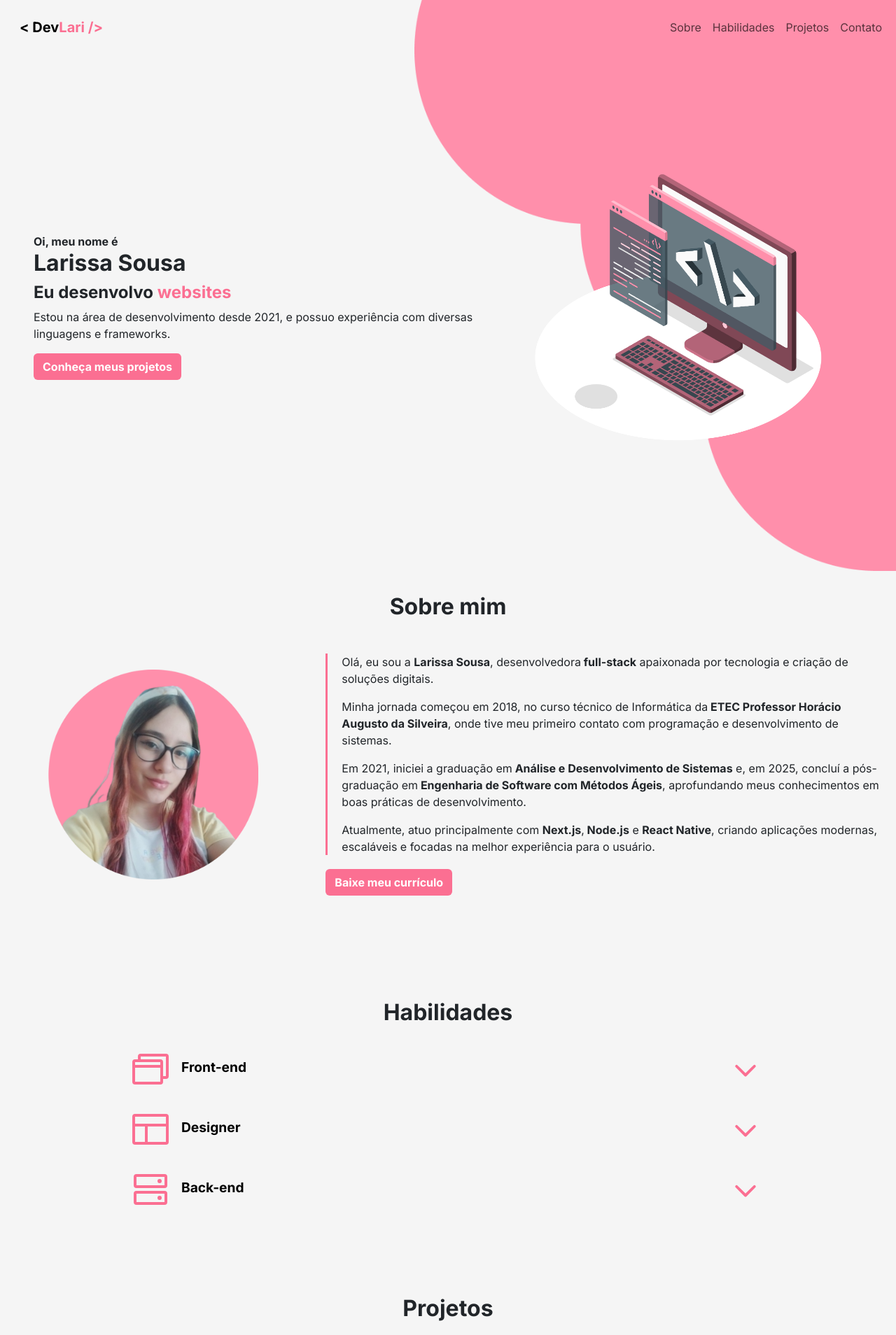
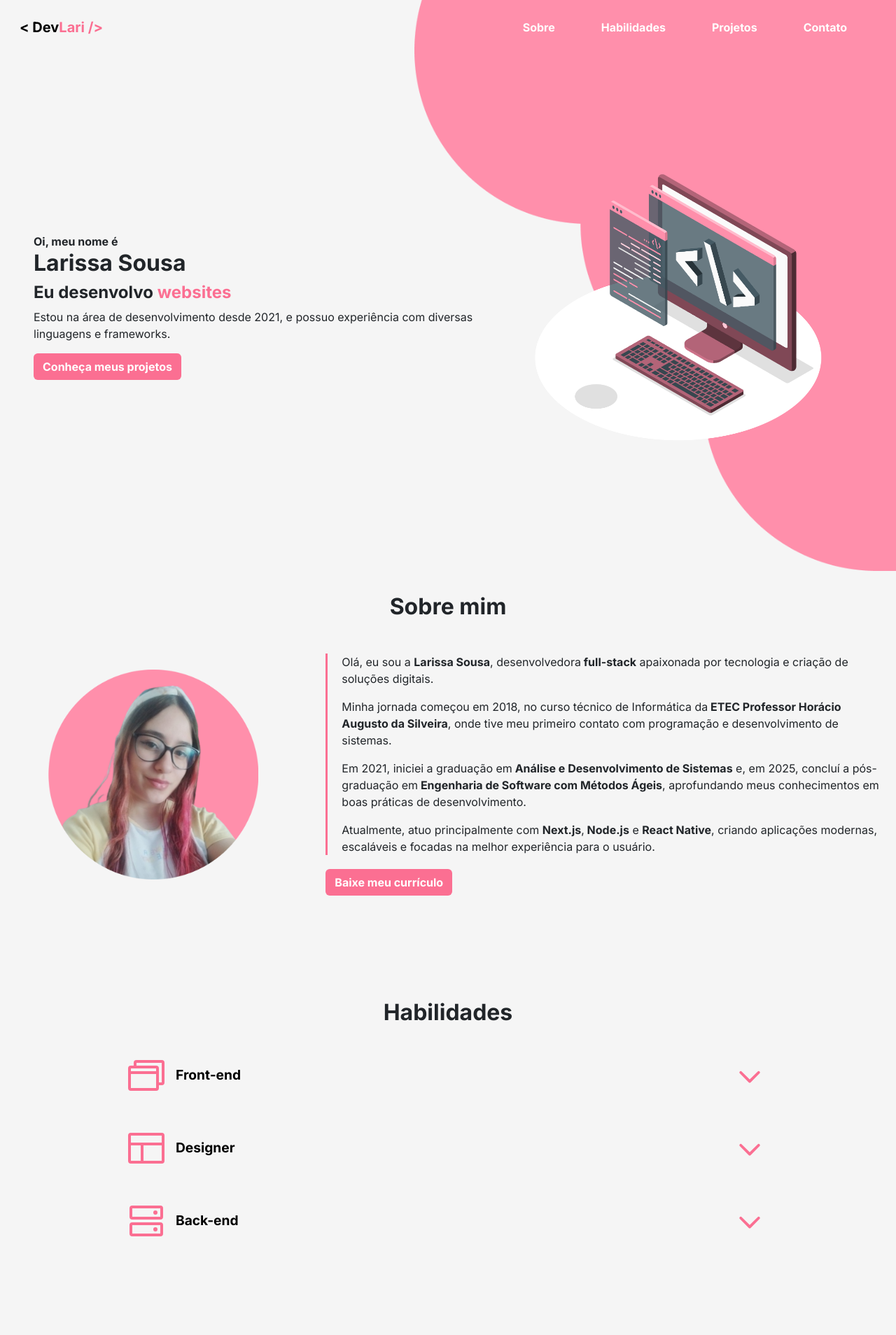
Before and after one commit to devlari/portfolio, a Next.js app: page / in a window 1280 px wide. Shown: the top 1908 px of the page at 70% size. Built offline with nearby package versions, Linux system fonts and the light colour scheme.

Commit message:
Modularizando habilidades

```diff
--- /dev/null
+++ b/src/app/components/ui/Dropdown/Dropdown.module.css
@@ -0,0 +1,26 @@
+.dropdown {
+  margin: 20px 0;
+}
+
+.dropdownTitle {
+  display: flex;
+  justify-content: space-between;
+  align-items: center;
+  width: 100%;
+  border: none;
+  background-color: inherit;
+  cursor: pointer;
+  padding: 10px 0;
+}
+
+.dropdownTitle div {
+  display: flex;
+  align-items: center;
+  gap: 10px;
+}
+
+.dropdownList {
+  list-style: none;
+  padding-left: 0;
+  margin-top: 10px;
+}
--- a/src/app/components/ui/Dropdown/index.tsx
+++ b/src/app/components/ui/Dropdown/index.tsx
@@ -2,8 +2,8 @@
 import React, { useState } from "react";
 import Image from "next/image";
 import { DropdownItem, ItemProps } from "./item";
-import { RxCaretDown } from "react-icons/rx";
-import { RxCaretUp } from "react-icons/rx";
+import { RxCaretDown, RxCaretUp } from "react-icons/rx";
+import styles from "./Dropdown.module.css";
 
 type Props = {
   title: string;
@@ -15,25 +15,19 @@ export default function Dropdown({ title, items, icon }: Props) {
   const [open, setOpen] = useState(false);
 
   return (
-    <div className="dropdown">
-      <button className="dropdown-title" onClick={() => setOpen(!open)}>
+    <div className={styles.dropdown}>
+      <button className={styles.dropdownTitle} onClick={() => setOpen(!open)}>
         <div>
           <Image src={icon} alt="icon" width={64} height={64} unoptimized />
-
-          <span
-            className="fw-bold ms-2 p-1"
-            style={{
-              fontSize: "1.2rem",
-            }}
-          >
+          <span className="fw-bold" style={{ fontSize: "1.2rem" }}>
             {title}
           </span>
         </div>
-
         {open ? <RxCaretUp size={64} color="#FB6F92" /> : <RxCaretDown size={64} color="#FB6F92" />}
       </button>
+
       {open && (
-        <ul>
+        <ul className={styles.dropdownList}>
           {items.map((item, index) => (
             <DropdownItem {...item} key={index} />
           ))}
--- a/src/app/components/ui/Footer/index.tsx
+++ b/src/app/components/ui/Footer/index.tsx
@@ -1,5 +1,3 @@
-import Image from "next/image";
-
 export default function Footer() {
   return (
     <footer className="footer">
@@ -9,7 +7,7 @@ export default function Footer() {
             <span className="fw-bold">2024 ©️ devlari.vercel.app</span>
           </div>
           <div className="col-4 d-flex justify-content-end">
-            <a className="navbar-brand fw-bold" href="#Home">
+            <a className="navbar-brand fw-bold" href="#home">
               <span className="text-black">&lt; Dev</span>
               <span className="text-white">Lari /&gt;</span>
             </a>
--- a/src/app/components/ui/Header/index.tsx
+++ b/src/app/components/ui/Header/index.tsx
@@ -1,4 +1,5 @@
 "use client";
+import styles from "./Header.module.css";
 
 import React, { useEffect, useRef, useState } from "react";
 
@@ -32,10 +33,10 @@ export default function Header() {
 
   return (
     <nav
-      className={`navbar sticky-top navbar-expand-md onTop ${menuWhite && "bg-white shadow-sm"} `}
+      className={`${styles.navbar} navbar sticky-top navbar-expand-md onTop ${menuWhite && "bg-white shadow-sm"} `}
     >
       <div className="container-fluid">
-        <a className="navbar-brand fw-bold p-3" href="#Home">
+        <a className="navbar-brand fw-bold p-3" href="#home">
           <span className="text-black">&lt; Dev</span>
           <span className="pink">Lari /&gt;</span>
         </a>
@@ -53,22 +54,22 @@ export default function Header() {
           id="navbarNav"
         >
           <ul className="navbar-nav" id="navbarNav">
-            <li className="nav-item">
+            <li className={styles["nav-item"]}>
               <a className={`nav-link ${menuWhite && "text-black"}`} href="#sobre">
                 Sobre
               </a>
             </li>
-            <li className="nav-item">
+            <li className={styles["nav-item"]}>
               <a className={`nav-link ${menuWhite && "text-black"}`} href="#habilidades">
                 Habilidades
               </a>
             </li>
-            <li className="nav-item">
+            <li className={styles["nav-item"]}>
               <a className={`nav-link ${menuWhite && "text-black"}`} href="#projetos">
                 Projetos
               </a>
             </li>
-            <li className="nav-item">
+            <li className={styles["nav-item"]}>
               <a className={`nav-link ${menuWhite && "text-black"}`} href="#contato">
                 Contato
               </a>
--- a/src/app/page.tsx
+++ b/src/app/page.tsx
@@ -1,11 +1,11 @@
 import HomePage from "./pages/Home";
 import Header from "./components/ui/Header";
 import Image from "next/image";
-import Dropdown from "./components/ui/Dropdown";
 import Carousel from "./components/ui/Carousel";
 import Footer from "./components/ui/Footer";
 import Link from "./components/ui/Link";
 import SobrePage from "./pages/Sobre";
+import HabilidadesPage from "./pages/Habilidades";
 
 export default function Home() {
   return (
@@ -16,43 +16,7 @@ export default function Home() {
 
       <SobrePage />
 
-      <div className="container" id="habilidades">
-        <h2 className="text-center fw-bold mt-5">Habilidades</h2>
-        <div className="row">
-          <div className="col-md-10 offset-md-1">
-            <Dropdown
-              icon="/images/icons/browsers.svg"
-              title="Front-end"
-              items={[
-                { name: "HTML", percent: 90 },
-                { name: "CSS", percent: 90 },
-                { name: "JavaScript", percent: 90 },
-                { name: "Typescript", percent: 80 },
-                { name: "React", percent: 80 },
-                { name: "Next.js", percent: 80 },
-                { name: "React Native", percent: 75 },
-                { name: "Angular", percent: 70 },
-                { name: "Vue", percent: 80 },
-              ]}
-            />
-            <Dropdown
-              icon="/images/icons/layout.svg"
-              title="Designer"
-              items={[{ name: "Figma", percent: 80 }]}
-            />
-            <Dropdown
-              icon="/images/icons/hard-drives.svg"
-              title="Back-end"
-              items={[
-                { name: "Node", percent: 80 },
-                { name: "Express", percent: 80 },
-                { name: "MySQL", percent: 80 },
-                { name: "PostgreSQL", percent: 80 },
-              ]}
-            />
-          </div>
-        </div>
-      </div>
+      <HabilidadesPage />
 
       <div className="container-fluid" id="projetos">
         <h2 className="text-center fw-bold mt-5 mb-4">Projetos</h2>
--- /dev/null
+++ b/src/app/pages/Habilidades/HabilidadesPage.module.css
@@ -0,0 +1,11 @@
+.dropdown {
+  margin: 20px 0;
+}
+
+.dropdown-title {
+  display: flex;
+  justify-content: space-between;
+  width: 100%;
+  border: 0;
+  background-color: inherit;
+}
--- /dev/null
+++ b/src/app/pages/Habilidades/index.tsx
@@ -0,0 +1,43 @@
+import Dropdown from "@/app/components/ui/Dropdown";
+
+export default function HabilidadesPage() {
+  return (
+    <div className="container" id="habilidades">
+      <h2 className="text-center fw-bold mt-5">Habilidades</h2>
+      <div className="row">
+        <div className="col-md-10 offset-md-1">
+          <Dropdown
+            icon="/images/icons/browsers.svg"
+            title="Front-end"
+            items={[
+              { name: "HTML", percent: 90 },
+              { name: "CSS", percent: 90 },
+              { name: "JavaScript", percent: 90 },
+              { name: "Typescript", percent: 80 },
+              { name: "React", percent: 80 },
+              { name: "Next.js", percent: 80 },
+              { name: "React Native", percent: 75 },
+              { name: "Angular", percent: 70 },
+              { name: "Vue", percent: 80 },
+            ]}
+          />
+          <Dropdown
+            icon="/images/icons/layout.svg"
+            title="Designer"
+            items={[{ name: "Figma", percent: 80 }]}
+          />
+          <Dropdown
+            icon="/images/icons/hard-drives.svg"
+            title="Back-end"
+            items={[
+              { name: "Node", percent: 80 },
+              { name: "Express", percent: 80 },
+              { name: "MySQL", percent: 80 },
+              { name: "PostgreSQL", percent: 80 },
+            ]}
+          />
+        </div>
+      </div>
+    </div>
+  );
+}
--- a/src/app/pages/Home/index.tsx
+++ b/src/app/pages/Home/index.tsx
@@ -3,7 +3,7 @@ import styles from "./HomePage.module.css";
 
 export default function HomePage() {
   return (
-    <section className={styles.home} id="Home">
+    <section className={styles.home} id="home">
       <div className={styles.homeContent}>
         <div className={styles.left}>
           <header className={styles.intro}>
--- a/src/app/styles/globals.css
+++ b/src/app/styles/globals.css
@@ -18,18 +18,6 @@ li {
   background-color: #fb6f92 !important;
   color: white !important;
   font-weight: bold !important;
-}
-
-.dropdown {
-  margin: 20px 0;
-}
-
-.dropdown-title {
-  display: flex;
-  justify-content: space-between;
-  width: 100%;
-  border: 0;
-  background-color: inherit;
 }
 
 .carousel {
```
